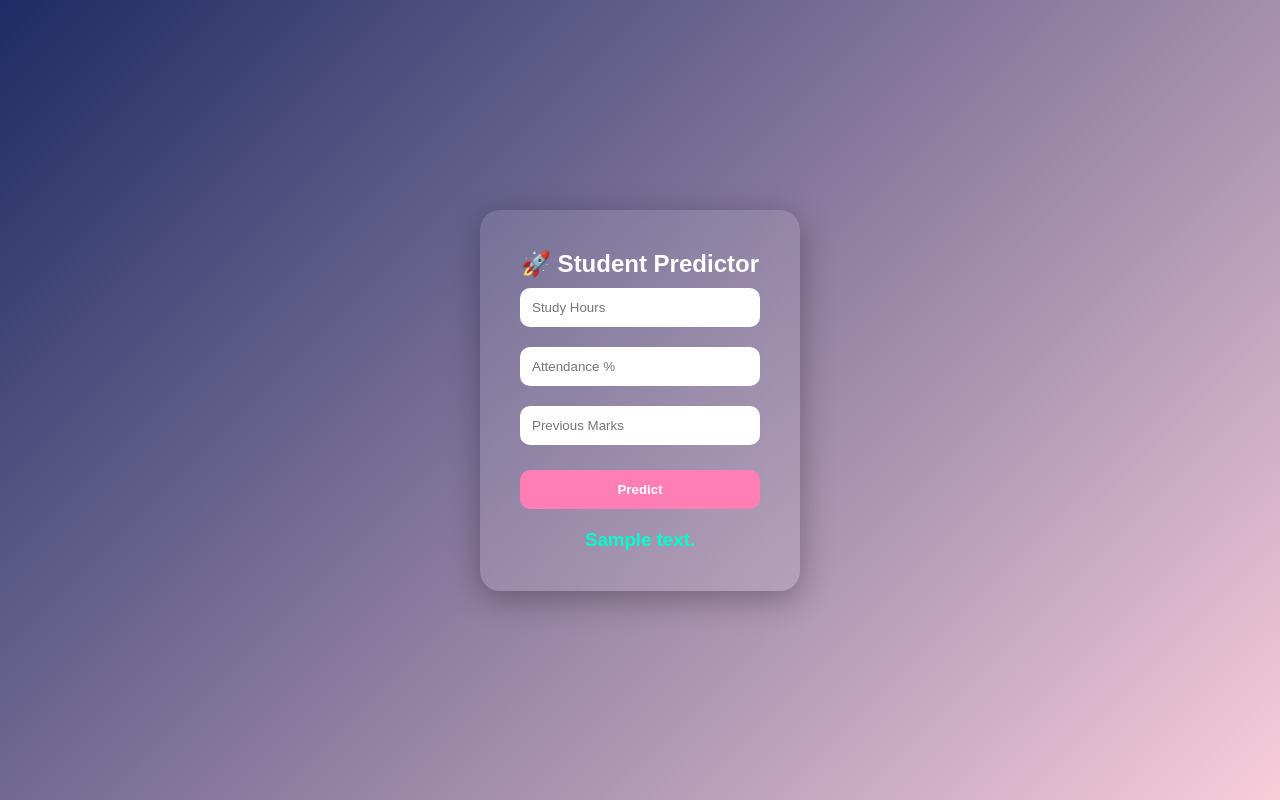
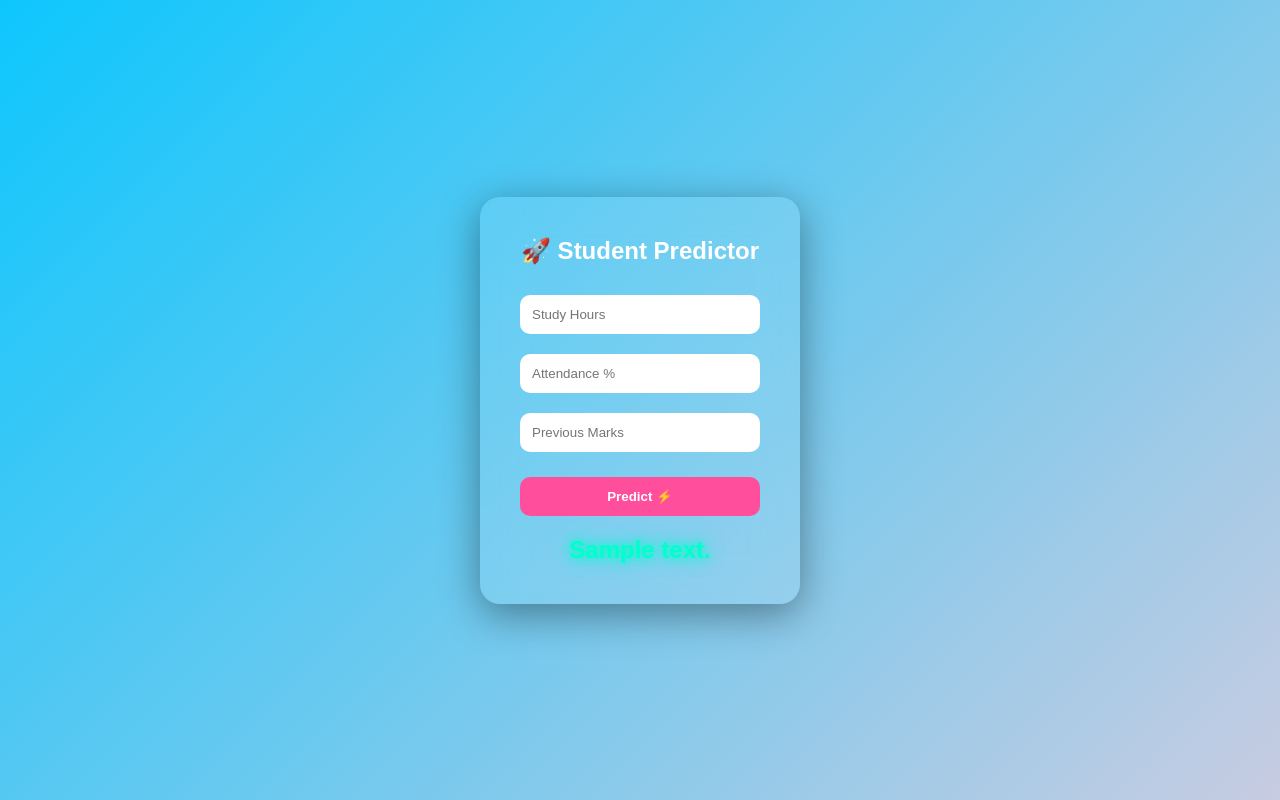
Before and after one commit to sankalp-ML/Student-Performance-Predictor, a Flask app: template templates/index.html in a window 1280 px wide. Run offline with Flask 3, Linux system fonts and the light colour scheme; the template is opened without the code that fills it: most values are stand-ins (such as "Sample title", 1, 10 or a date in 2020); parts of the project's set-up code (start-up, migrations or seed data) failed here and were passed over.

Commit message:
Updated code

```diff
--- a/app.py
+++ b/app.py
@@ -28,7 +28,7 @@ def predict():
     prediction = max(0, min(100, prediction))
 
     return render_template('index.html',
-                           prediction_text=f"Predicted Score: {prediction:.2f} / 100")
+                           prediction_text=f"Predicted Score: {prediction:.2f} ")
 
 if __name__ == "__main__":
     app.run(debug=True)
--- a/templates/index.html
+++ b/templates/index.html
@@ -1,28 +1,112 @@
 <!DOCTYPE html>
 <html>
 <head>
-<title>Student Performance Predictor</title>
+<title>Student Predictor</title>
+
 <style>
-*{margin:0;padding:0;box-sizing:border-box;font-family:Poppins,sans-serif}
-body{height:100vh;background:linear-gradient(135deg,#1d2b64,#f8cdda);display:flex;justify-content:center;align-items:center}
-.card{backdrop-filter:blur(15px);background:rgba(255,255,255,0.1);padding:40px;border-radius:20px;box-shadow:0 8px 32px rgba(0,0,0,0.3);text-align:center;color:white;width:320px;animation:fadeIn 1s}
-input{width:100%;padding:12px;margin:10px 0;border-radius:10px;border:none;outline:none}
-button{width:100%;padding:12px;margin-top:15px;border:none;border-radius:10px;background:#ff7eb3;color:white;font-weight:bold;cursor:pointer;transition:.3s}
-button:hover{transform:scale(1.05);background:#ff4e9b}
-h3{margin-top:20px;color:#00ffcc}
-@keyframes fadeIn{from{opacity:0;transform:translateY(20px)}to{opacity:1;transform:translateY(0)}}
+*{
+margin:0;
+padding:0;
+box-sizing:border-box;
+font-family:Poppins,sans-serif;
+}
+
+body{
+height:100vh;
+background: linear-gradient(-45deg, #1d2b64, #f8cdda, #00c6ff, #0072ff);
+background-size: 400% 400%;
+animation: gradientBG 10s ease infinite;
+display:flex;
+justify-content:center;
+align-items:center;
+}
+
+/* animated background */
+@keyframes gradientBG {
+0%{background-position:0% 50%}
+50%{background-position:100% 50%}
+100%{background-position:0% 50%}
+}
+
+.card{
+backdrop-filter: blur(20px);
+background: rgba(255,255,255,0.1);
+padding:40px;
+border-radius:20px;
+box-shadow:0 10px 40px rgba(0,0,0,0.4);
+text-align:center;
+color:white;
+width:320px;
+animation: fadeIn 1s ease-in-out;
+}
+
+h2{
+margin-bottom:20px;
+}
+
+input{
+width:100%;
+padding:12px;
+margin:10px 0;
+border-radius:10px;
+border:none;
+outline:none;
+}
+
+button{
+width:100%;
+padding:12px;
+margin-top:15px;
+border:none;
+border-radius:10px;
+background:#ff4e9b;
+color:white;
+font-weight:bold;
+cursor:pointer;
+transition:0.3s;
+}
+
+button:hover{
+transform:scale(1.1);
+background:#ff007f;
+box-shadow:0 0 15px #ff007f;
+}
+
+/* glowing result */
+.result{
+margin-top:20px;
+font-size:24px;
+font-weight:bold;
+color:#00ffcc;
+text-shadow:0 0 10px #00ffcc, 0 0 20px #00ffcc;
+}
+
+@keyframes fadeIn{
+from{opacity:0; transform:translateY(20px)}
+to{opacity:1; transform:translateY(0)}
+}
 </style>
+
 </head>
+
 <body>
+
 <div class="card">
 <h2>🚀 Student Predictor</h2>
+
 <form action="/predict" method="post">
 <input type="number" name="hours" placeholder="Study Hours" required>
 <input type="number" name="attendance" placeholder="Attendance %" required>
 <input type="number" name="previous_marks" placeholder="Previous Marks" required>
-<button type="submit">Predict</button>
+
+<button type="submit">Predict ⚡</button>
 </form>
-<h3>{{ prediction_text }}</h3>
+
+<div class="result">
+{{ prediction_text }}
 </div>
+
+</div>
+
 </body>
 </html>
```
